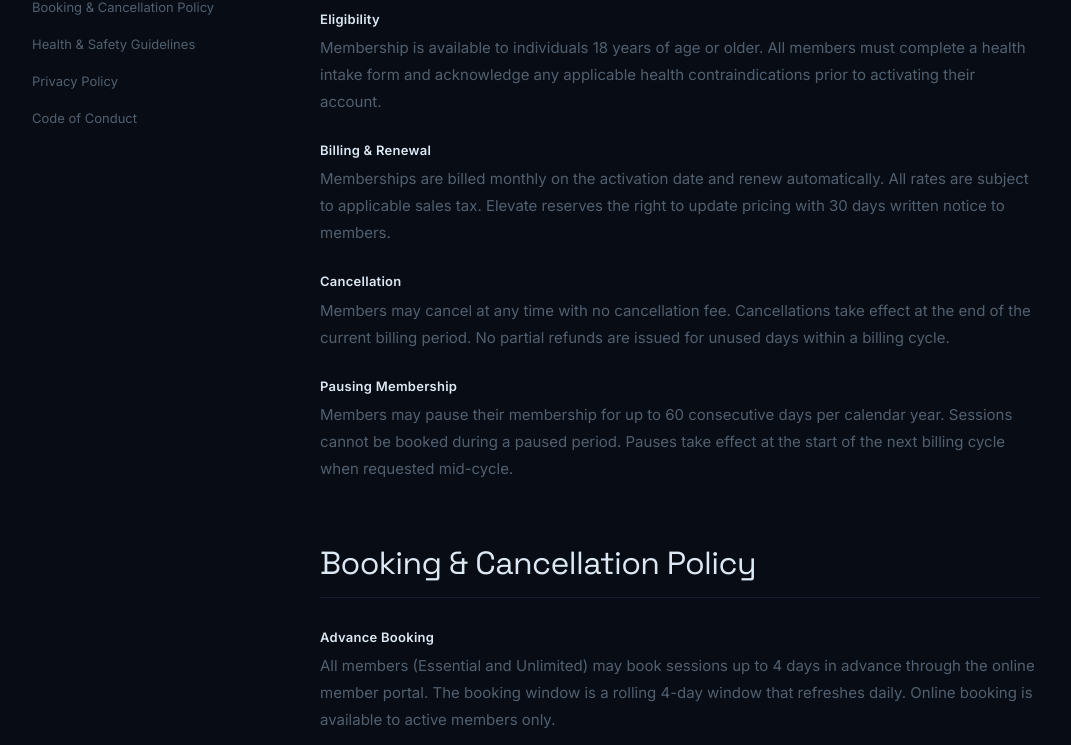
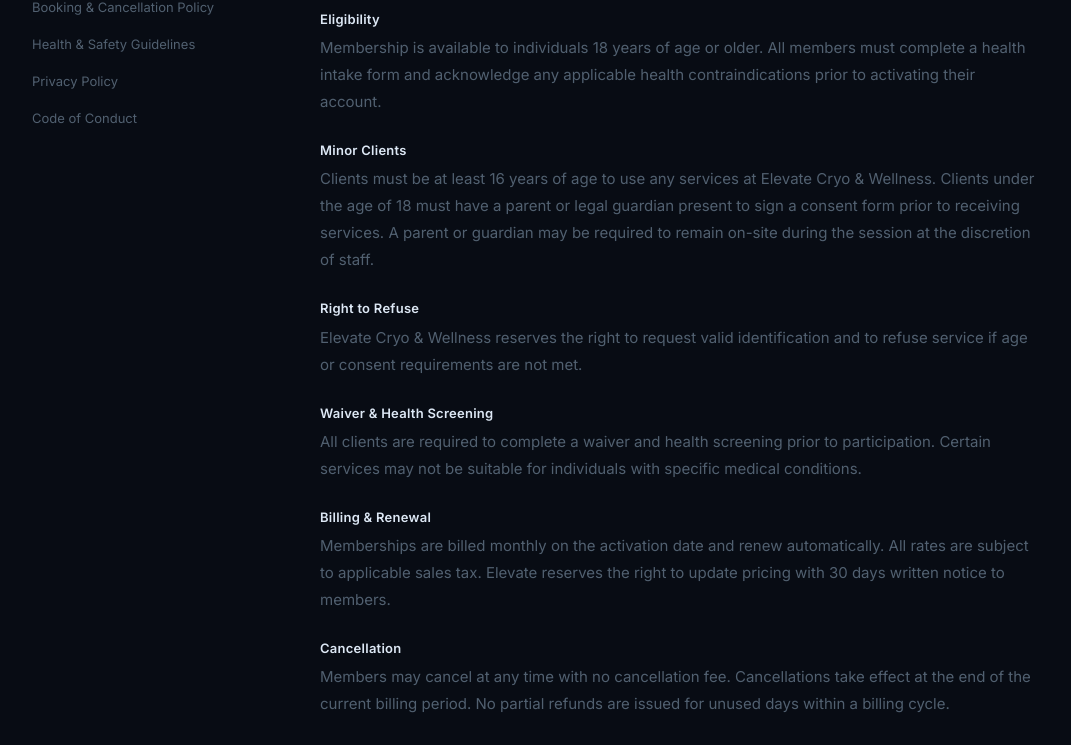
Before and after one commit to nicolazappitelli-dev/wellness-site, a React (Vite) app: page /policies in a window 1280 px wide. Shown: the part 582-1327 px from the top of the page, without its empty margins (80-1151 px from the left). Built offline with nearby package versions, Linux system fonts and the light colour scheme; no server answers.

Commit message:
Update Policies.jsx

```diff
--- a/src/pages/Policies.jsx
+++ b/src/pages/Policies.jsx
@@ -5,6 +5,9 @@ const sections = [
     title: 'Membership Terms',
     content: [
       { heading: 'Eligibility', text: 'Membership is available to individuals 18 years of age or older. All members must complete a health intake form and acknowledge any applicable health contraindications prior to activating their account.' },
+      { heading: 'Minor Clients', text: 'Clients must be at least 16 years of age to use any services at Elevate Cryo & Wellness. Clients under the age of 18 must have a parent or legal guardian present to sign a consent form prior to receiving services. A parent or guardian may be required to remain on-site during the session at the discretion of staff.' },
+      { heading: 'Right to Refuse', text: 'Elevate Cryo & Wellness reserves the right to request valid identification and to refuse service if age or consent requirements are not met.' },
+      { heading: 'Waiver & Health Screening', text: 'All clients are required to complete a waiver and health screening prior to participation. Certain services may not be suitable for individuals with specific medical conditions.' },
       { heading: 'Billing & Renewal', text: 'Memberships are billed monthly on the activation date and renew automatically. All rates are subject to applicable sales tax. Elevate reserves the right to update pricing with 30 days written notice to members.' },
       { heading: 'Cancellation', text: 'Members may cancel at any time with no cancellation fee. Cancellations take effect at the end of the current billing period. No partial refunds are issued for unused days within a billing cycle.' },
       { heading: 'Pausing Membership', text: 'Members may pause their membership for up to 60 consecutive days per calendar year. Sessions cannot be booked during a paused period. Pauses take effect at the start of the next billing cycle when requested mid-cycle.' },
```
